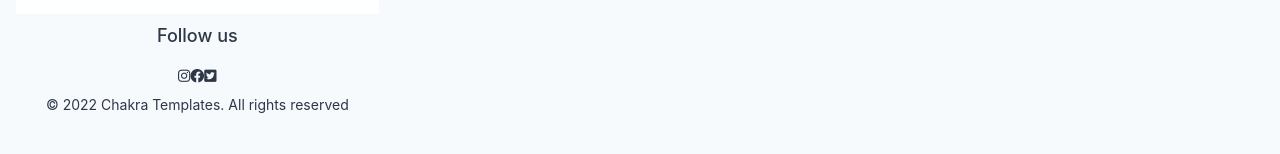
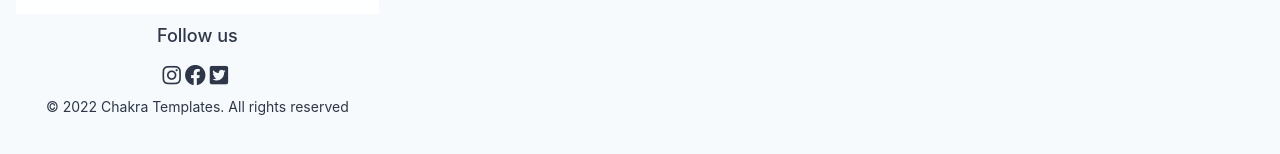
Before and after one commit to Mickylui/cap_project, a React (Create React App) app in the folder my-app/: page / in a window 1280 px wide. Shown: the part 420-574 px from the top of the page. Built offline with nearby package versions, Linux system fonts and the light colour scheme.

Commit message:
done with footer.scss(draft)

```diff
--- a/my-app/package.json
+++ b/my-app/package.json
@@ -37,6 +37,7 @@
     "redux": "^4.2.0",
     "redux-logger": "^3.0.6",
     "redux-thunk": "^2.4.1",
+    "sass": "^1.54.9",
     "typescript": "^4.8.2",
     "web-vitals": "^2.1.4"
   },
--- a/my-app/src/Components/Footer.tsx
+++ b/my-app/src/Components/Footer.tsx
@@ -1,6 +1,8 @@
 import { ReactNode } from "react";
 
 import { Box, Container, Link, SimpleGrid, Stack, Text, useColorModeValue } from "@chakra-ui/react";
+
+import styles from "./css/Footer.module.scss";
 
 const Logo = (props: any) => {
     return <img src="./SkateBoardLogo.png" alt="SkateBoardLogo" />;
@@ -38,11 +40,11 @@ export default function Footer() {
                             <Logo color={useColorModeValue("gray.700", "white")} />
                         </Box>
                         <ListHeader>Follow us</ListHeader>
-
                             <SmallTextContent>
-                                <i className={"fa-brands fa-instagram"}></i>
-                                <i className={"fa-brands fa-facebook"}></i>
-                                <i className={"fa-brands fa-square-twitter"}></i>
+                            {/* <div className={styles.textContent-5rem}>hi</div> */}
+                                <i className={`fa-brands fa-instagram ${styles.textContent}`}></i>
+                                <i className={`fa-brands fa-facebook ${styles.textContent}`}></i>
+                                <i className={`fa-brands fa-square-twitter ${styles.textContent}`}></i>
                             </SmallTextContent>
 
                         <SmallTextContent>
--- /dev/null
+++ b/my-app/src/Components/css/Footer.module.scss
@@ -0,0 +1,14 @@
+// each sizes of footer
+$sizes: 5rem, 6rem, 7rem;
+
+@each $size in $sizes {
+    .textContent-#{$size}{
+        font-size: $size;
+    }
+
+}
+
+.textContent{
+    font-size: 1.5em;
+    margin-right: 0.25rem;
+}
```
Also changed, not shown: 1 other file (tests, documents, lock files or other folders).
